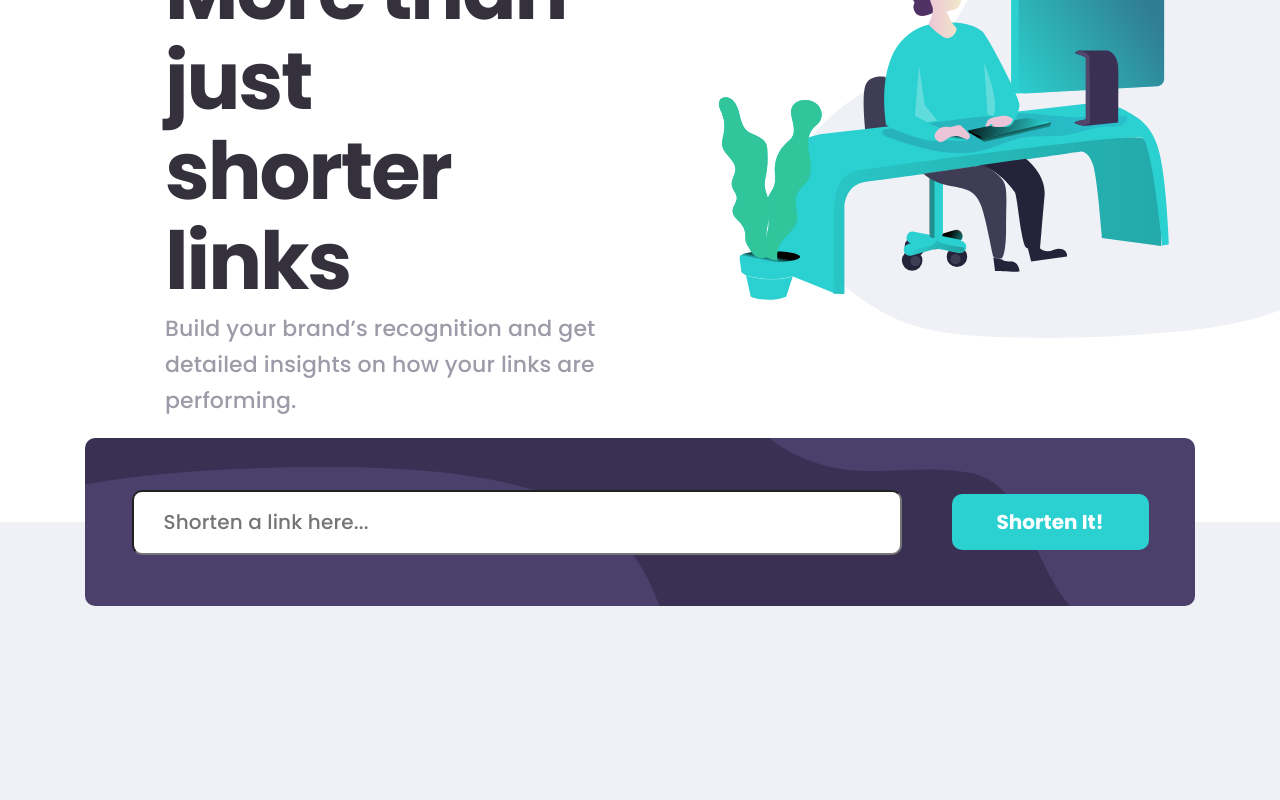
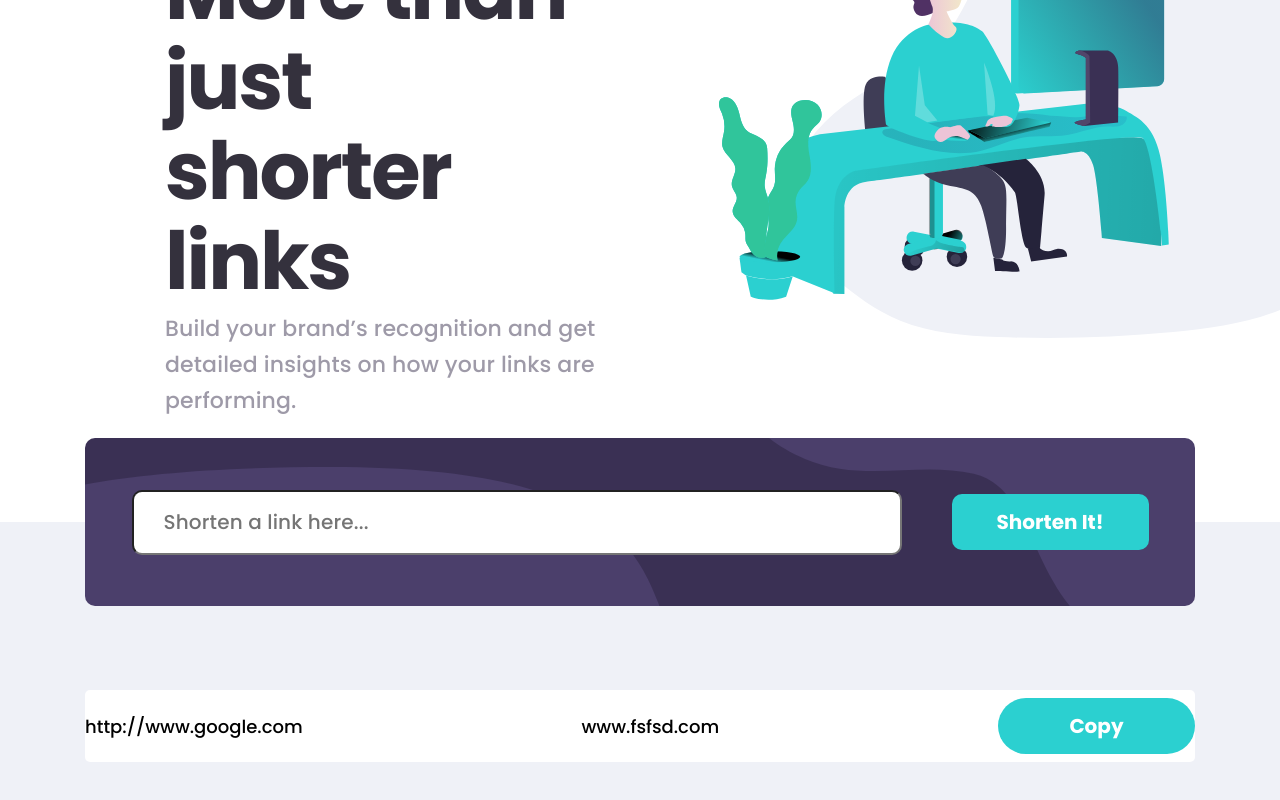
Before and after one commit to KiddAlexx/url-shortening-api-FM, a React (Vite) app: page / in a window 1280 px wide. Shown: the part 278-1078 px from the top of the page. Built offline with nearby package versions, Linux system fonts and the light colour scheme; the HTML template or start-up script is replaced by a standard one.

Commit message:
add UrlResult component with basic styles and temp data

```diff
--- a/src/App.css
+++ b/src/App.css
@@ -146,14 +146,20 @@ body {
   transform: translateX(12.3rem);
 }
 
-/********************URL-Component*******************/
+/********************URL-Form-Component*******************/
 
 .url-app-container {
   display: flex;
-  justify-content: center;
+  flex-direction: column;
+  align-items: center;
   max-width: 144rem;
   height: 100rem; /* Temp */
   background-color: var(--offwhite);
+}
+
+.url-form-container {
+  display: flex;
+  justify-content: center;
 }
 
 .url-shortening-form {
@@ -185,3 +191,21 @@ body {
 .btn-shorten {
   border-radius: 1rem;
 }
+
+/********************URL-Result-Component*******************/
+.link-container {
+  width: 111rem;
+  height: 7.2rem;
+  border-radius: 0.5rem;
+  display: flex;
+  justify-content: space-between;
+  align-items: center;
+  background-color: #ffffff;
+}
+
+.url-original {
+}
+.url-short {
+}
+.btn-copy-url {
+}
--- a/src/components/UrlForm.jsx
+++ b/src/components/UrlForm.jsx
@@ -1,4 +1,5 @@
 import { useState } from 'react';
+import UrlResult from './UrlResult';
 
 function UrlForm() {
   const API_SHRTCODE = 'https://api.shrtco.de/v2/shorten?url=';
@@ -73,6 +74,7 @@ function UrlForm() {
 
   return (
     <main className="url-app-container">
+      <div className="url-form-container">
         <form onSubmit={handleSubmit} className="url-shortening-form">
           <input
             type="text"
@@ -85,6 +87,8 @@ function UrlForm() {
           <label htmlFor="urlFull">{errorMessage}</label>
           <button className="btn-main btn-shorten">Shorten It!</button>
         </form>
+      </div>
+      <UrlResult />
     </main>
   );
 }
--- /dev/null
+++ b/src/components/UrlResult.jsx
@@ -0,0 +1,11 @@
+function UrlResult() {
+  return (
+    <div className="link-container">
+      <p className="url-original">http://www.google.com</p>
+      <p className="url-short">www.fsfsd.com</p>
+      <button className="btn-copy-url btn-main">Copy</button>
+    </div>
+  );
+}
+
+export default UrlResult;
```
Lines whose indentation alone changed are shown as unchanged.
